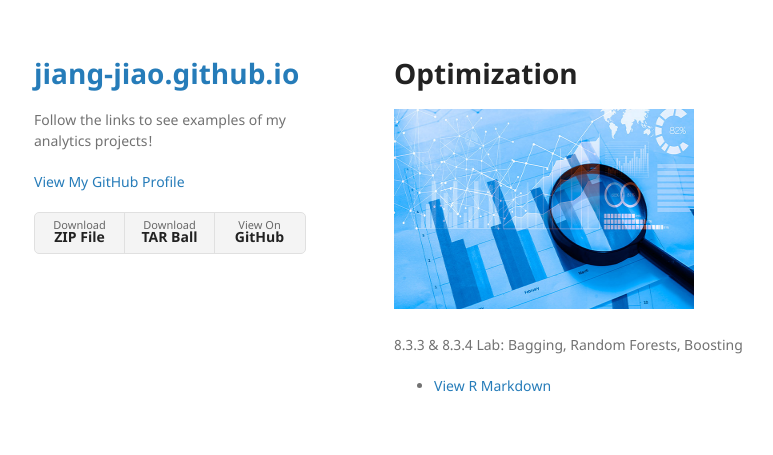
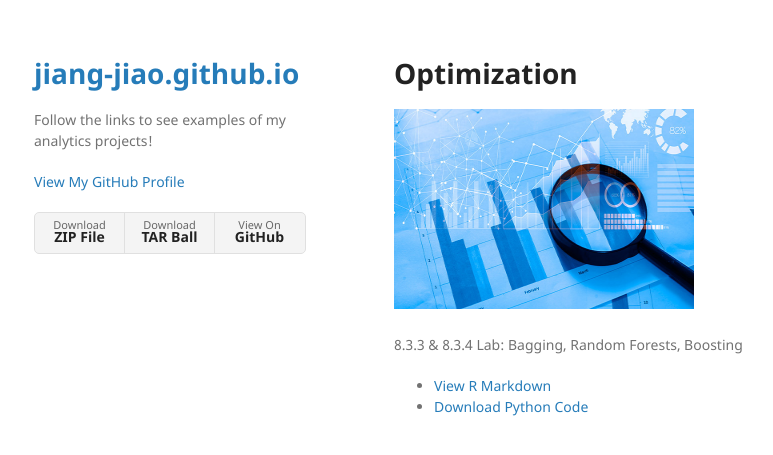
Before and after one commit to jiang-jiao/jiang-jiao.github.io, a Jekyll site: the page built from optimization/index.md, in a window 1280 px wide. Shown: the top 455 px of the page, without its empty margins (176-949 px from the left). Built offline with Jekyll 4.4.1, drawn with Linux system fonts in a browser that asks for light colours; our own code applies the rules of GitHub Pages for plain Markdown files.

Commit message:
Update index.md

```diff
--- a/optimization/index.md
+++ b/optimization/index.md
@@ -5,3 +5,4 @@
 
 8.3.3 & 8.3.4 Lab: Bagging, Random Forests, Boosting
   - [View R Markdown](Jiang-WestVaco_Presentation.html)
+  - [Download Python Code](Jiang-WestVaco_Presentation.ipynb)
```
